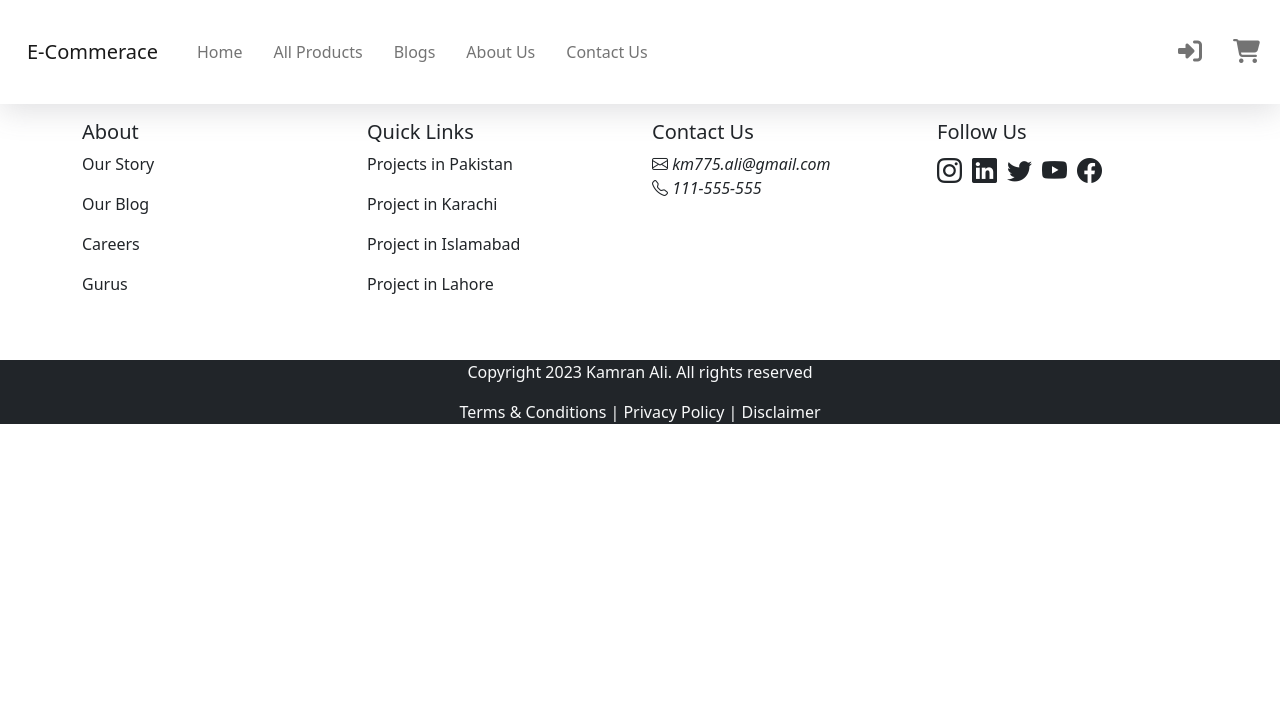
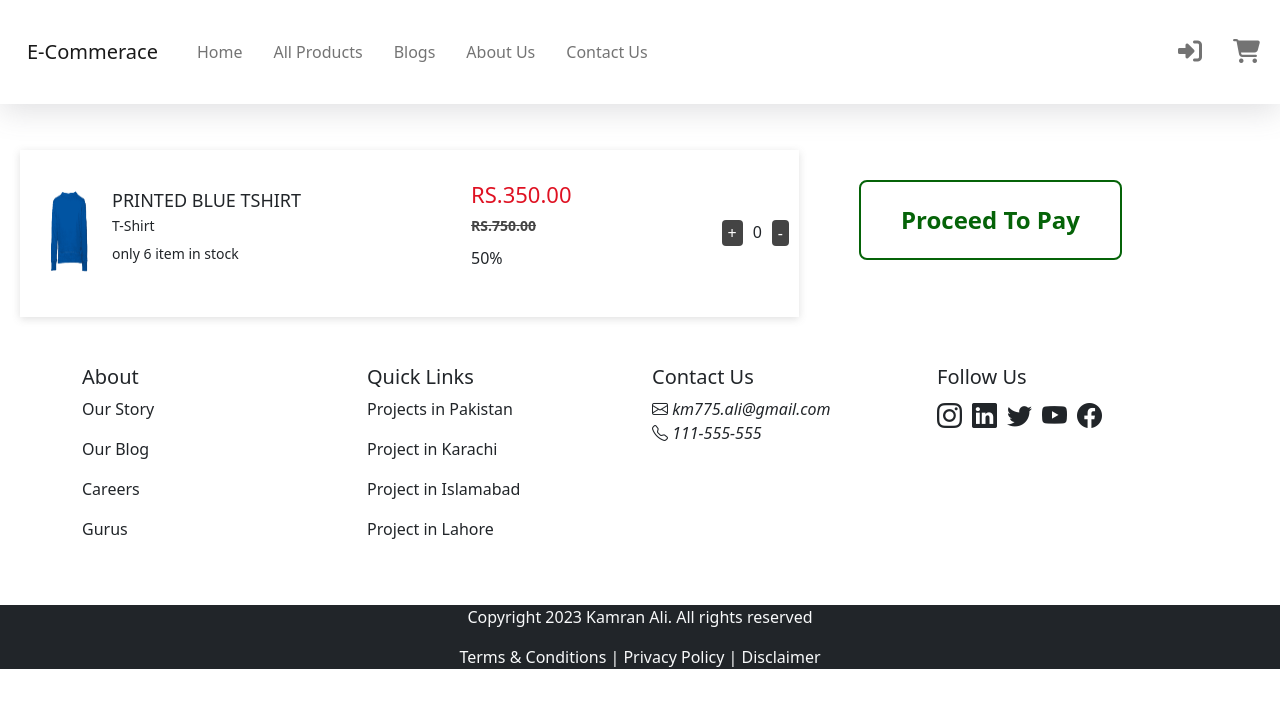
Before and after one commit to kamranalig/Ecommrace_Project, a React (Create React App) app: page /cart in a window 1280 px wide. Shown: the top 708 px of the page. Built offline with nearby package versions, Linux system fonts and the light colour scheme.

Commit message:
add to cart component

```diff
--- a/src/Pages/addToCart/AddToCartPage.jsx
+++ b/src/Pages/addToCart/AddToCartPage.jsx
@@ -1,8 +1,37 @@
 import React from 'react';
-
+import styles from "./Cart.module.scss";
+import img from "../detailPage/tshirt.png";
 const AddToCartPage = () => {
   return (
-    <div>AddToCartPage</div>
+    <div className={styles.container}>
+      <div className={styles.item_section}>
+        <div className={styles.item}>
+          <div className={styles.item_detail}>
+            <div className={styles.img_wrap}>
+            <img src={img} alt="" />
+            </div>
+            <div className={styles.text_wrap}>
+              <h3>PRINTED BLUE TSHIRT</h3>
+              <p>T-Shirt</p>
+              <p>only 6 item in stock</p>
+            </div>
+          </div>
+          <div className={styles.price_detail}>
+            <h6 className={styles.Newpri}>RS.350.00</h6>
+            <del className={styles.pri}>RS.750.00</del>
+            <p>50%</p>
+          </div>
+      <div className={styles.counter}>
+        <button className={styles.countBtn}>+</button>
+        <span>0</span>
+        <button className={styles.countBtn}>-</button>
+      </div>
+        </div>
+      </div>
+      <div className={styles.bill_section}>
+        <button className={styles.final_btn}>Proceed To Pay</button>
+      </div>
+    </div>
   )
 }
 
--- /dev/null
+++ b/src/Pages/addToCart/Cart.module.scss
@@ -0,0 +1,86 @@
+.container{
+    margin-top: 150px;
+    display: flex;
+   margin-left: 20px;
+    gap: 10px;
+    .item_section{
+        box-shadow: rgba(99, 99, 99, 0.2) 0px 2px 8px 0px;
+        padding: 30px 10px;
+        // display: flex;
+        .item{
+            display: flex;
+            justify-content: center;
+            align-items: center;
+            gap: 20px;
+            .item_detail{
+                display: flex;
+                gap: 2px;
+                margin-right: 150px;
+                .img_wrap{
+                    img{
+                        height: 100px;
+                        width: 80px;
+                    }
+                }
+                .text_wrap{
+                    padding: 10px 0;
+                    display: flex;
+                    flex-direction: column;
+                    h3{
+                        font-size: 18px;
+                    }
+                    p{
+                        font-size: 14px;
+                        line-height: 0.9;
+                    }
+                }
+
+            }
+            .price_detail{
+                display: flex;
+                flex-direction: column;
+                margin-right: 130px;
+                .Newpri{
+                    color: rgb(223, 17, 34);
+                    font-size: 22px;
+                }
+                .pri{
+                    color: #444;
+                    font-size: 14px;
+                    font-weight: 700;
+                    margin-bottom: 10px;
+
+                }
+
+            }
+            .counter{
+                display: flex;
+                gap: 10px;
+                .countBtn{
+                    border: none;
+                    background-color: #444;
+                    color: #fff;
+                    border-radius: 4px;
+                }
+            }
+        }
+    }
+    .bill_section{
+        margin-left: 50px;
+        margin-top: 30px;
+        .final_btn{
+            background-color: #fff;
+            color: #056308;
+            border: 2px solid #056308;
+            border-radius: 8px;
+            padding: 20px 40px;
+            font-size: 24px;
+            font-weight: bold;
+            &:hover{
+                background-color: #056308;
+                color: #fff;
+                border: none;
+            }
+        }
+    }
+}
--- a/src/Pages/detailPage/DetailPage.jsx
+++ b/src/Pages/detailPage/DetailPage.jsx
@@ -1,6 +1,7 @@
 import React from 'react';
 import styles from "./DetailPage.module.scss";
 import img from "./tshirt.png";
+import { Link } from 'react-router-dom';
 const DetailPage = () => {
   return (
     <div className={styles.container}>
@@ -31,7 +32,7 @@ const DetailPage = () => {
         <button className={styles.countBtn}>-</button>
         </div>
         <div className='text-center d-block mb-3 pb-3'>
-          <button className={styles.btn}>Add To Cart</button>
+          <Link to="/cart"><button className={styles.btn}>Add To Cart</button></Link>
         </div>
       </div>
     </div>
--- a/src/commonComponent/products/ProductItem.jsx
+++ b/src/commonComponent/products/ProductItem.jsx
@@ -3,12 +3,13 @@ import styles from "./ProductItem.module.scss";
 const ProductItem = ({data}) => {
     return (
         <>
+
         <div className='col-xl-3 col-lg-4 col-md-6 col-sm-12'>
+        <div className={styles.container}>
             <div className={styles.card}>
                 <div className={styles.card_image}>
-                    <span className={styles.circle}>Sale!</span>
                     <img src={data.img} alt={data.pTitle} />
-                    <p className={styles.hover_text}>Quick View</p>
+                   <button className={styles.quick_btn}>Quick View</button>
                 </div>
                 <div className={styles.card_text}>
                     <span className={styles.span_text}>{data.subTitle}</span>
@@ -24,6 +25,7 @@ const ProductItem = ({data}) => {
                     </span>
                 </div>
             </div>
+            </div>
         </div>
         </>
     )
--- a/src/commonComponent/products/ProductItem.module.scss
+++ b/src/commonComponent/products/ProductItem.module.scss
@@ -1,63 +1,48 @@
-.card{
-    box-shadow: 0px 1px 3px -2px rgba(0, 0, 0, 0.324);
+.container{
+    display: flex;
+    flex-direction: column;
+    .card {
+        box-shadow: rgba(99, 99, 99, 0.2) 0px 2px 8px 0px;
         text-align: center;
         display: flex;
         flex-direction: column;
         width: 100%;
         padding: 0;
         position: relative;
-    &:hover{
+        &:hover {
             box-shadow: rgba(0, 0, 0, 0.24) 0px 3px 8px;
         }
+
         .card_image {
             margin-bottom: 0.8em;
             position: relative;
-        .circle {
-            border-radius: 999px;
-            padding: 0 2px;
-            top: 0;
-            left: auto;
-            right: 0;
-            margin: -0.5em -0.5em 0 0;
-            background-color: #f2295b;
-            color: #ffffff;
-            min-width: 3em;
-            min-height: 3em;
-            line-height: 3em;
-            font-size: .8em;
-            font-weight: 400;
-            position: absolute;
-            text-align: center;
 
-        }
-        img{
+            img {
                 width: 100%;
                 margin-bottom: 0;
             }
-        .hover_text{
-        opacity: 0;
-        &:hover{
-           position: absolute;
-           opacity: 1;
-           background: #000;
-           color: #fff;
-           text-align: center;
+
+            .quick_btn {
+                border: none;
                 width: 100%;
-           height: 30px;
-           bottom: -15px;
+                // border-radius: 8px;
+                color: white;
+                background-color: black;
+                padding: 10px 40px;
             }
         }
-    }
-    .card_text{
+        .card_text {
             padding: 0 1.2em;
-        .span_text{
+
+            .span_text {
                 font-size: 1em;
                 margin-bottom: 0.5em;
                 display: block;
                 line-height: 1.3;
                 opacity: .6;
             }
-        .card_title{
+
+            .card_title {
                 margin-bottom: 0.5em;
                 padding: 0;
                 font-size: 1em;
@@ -65,7 +50,8 @@
                 line-height: 1.15em;
                 text-transform: uppercase;
             }
-        .price{
+
+            .price {
                 line-height: 1.3;
                 font-weight: 700;
                 margin-bottom: 0.5em;
@@ -74,3 +60,5 @@
             }
         }
     }
+
+}
--- a/src/components/discount/Discount.module.scss
+++ b/src/components/discount/Discount.module.scss
@@ -10,7 +10,7 @@ gap: 10px;
 
         border-radius: 8px;
         box-shadow: rgba(0, 0, 0, 0.35) 0px 5px 15px;
-        background-color:rgba(196, 228, 255, 0.463);
+        background-color:#fff;
         .discount_text{
             margin: 0px;
             // padding: 8px;
```
Lines whose indentation alone changed are shown as unchanged.
